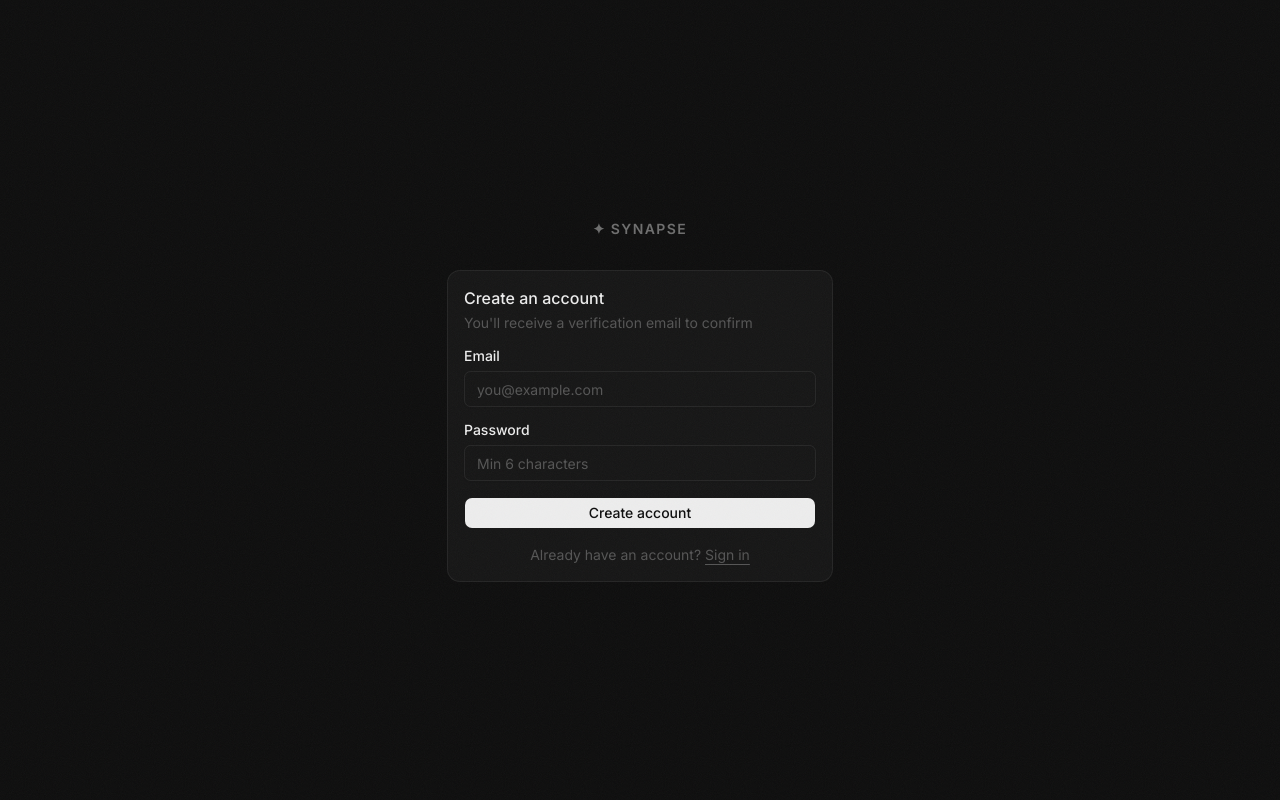
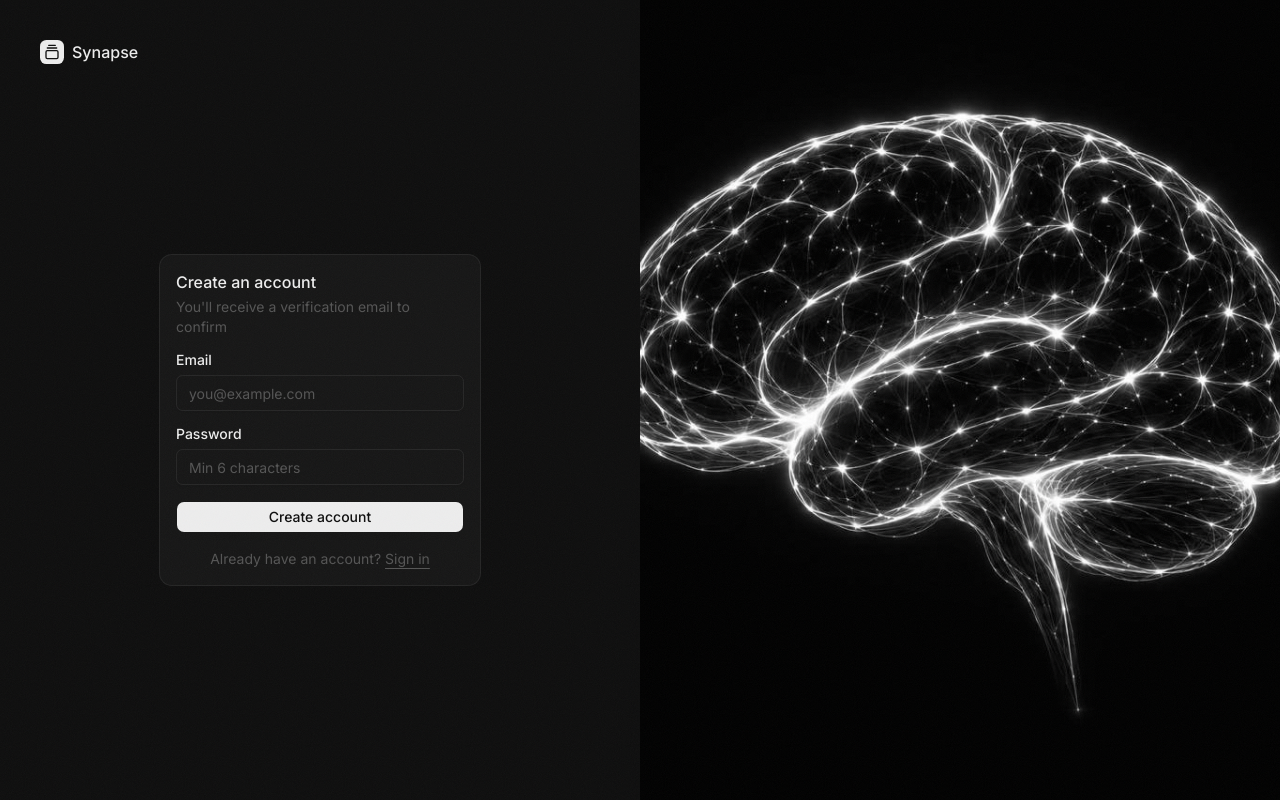
Before and after one commit to manavm12/synapse-frontend, a Next.js app: page /auth/signup in a window 1280 px wide. Built offline with nearby package versions, Linux system fonts and the light colour scheme.

Commit message:
feat: shadcn layout for login/signup pages
- login: centered single-column with Synapse logo above card
- signup: two-column split — form left, brain-bg.jpg right (dark grayscale)

```diff
--- a/src/app/auth/login/page.tsx
+++ b/src/app/auth/login/page.tsx
@@ -1,16 +1,17 @@
+import { GalleryVerticalEnd } from "lucide-react";
+import { LoginForm } from "@/components/login-form";
 import Link from "next/link";
-import { LoginForm } from "@/components/login-form";
 
 export default function LoginPage() {
   return (
-    <div className="flex min-h-screen flex-col items-center justify-center bg-[#0e0e0e] px-4">
-      <Link
-        href="/"
-        className="mb-8 text-sm font-semibold tracking-widest uppercase text-white/40 hover:text-white/70 transition-colors"
-      >
-        ✦ Synapse
-      </Link>
-      <div className="w-full max-w-sm">
+    <div className="flex min-h-svh flex-col items-center justify-center gap-6 bg-muted p-6 md:p-10">
+      <div className="flex w-full max-w-sm flex-col gap-6">
+        <Link href="/" className="flex items-center gap-2 self-center font-medium">
+          <div className="flex size-6 items-center justify-center rounded-md bg-primary text-primary-foreground">
+            <GalleryVerticalEnd className="size-4" />
+          </div>
+          Synapse
+        </Link>
         <LoginForm />
       </div>
     </div>
--- a/src/app/auth/signup/page.tsx
+++ b/src/app/auth/signup/page.tsx
@@ -1,17 +1,31 @@
+import { GalleryVerticalEnd } from "lucide-react";
+import { SignupForm } from "@/components/signup-form";
 import Link from "next/link";
-import { SignupForm } from "@/components/signup-form";
 
 export default function SignupPage() {
   return (
-    <div className="flex min-h-screen flex-col items-center justify-center bg-[#0e0e0e] px-4">
-      <Link
-        href="/"
-        className="mb-8 text-sm font-semibold tracking-widest uppercase text-white/40 hover:text-white/70 transition-colors"
-      >
-        ✦ Synapse
-      </Link>
-      <div className="w-full max-w-sm">
-        <SignupForm />
+    <div className="grid min-h-svh lg:grid-cols-2">
+      <div className="flex flex-col gap-4 p-6 md:p-10">
+        <div className="flex justify-center gap-2 md:justify-start">
+          <Link href="/" className="flex items-center gap-2 font-medium">
+            <div className="flex size-6 items-center justify-center rounded-md bg-primary text-primary-foreground">
+              <GalleryVerticalEnd className="size-4" />
+            </div>
+            Synapse
+          </Link>
+        </div>
+        <div className="flex flex-1 items-center justify-center">
+          <div className="w-full max-w-xs">
+            <SignupForm />
+          </div>
+        </div>
+      </div>
+      <div className="relative hidden bg-muted lg:block">
+        <img
+          src="/brain-bg.jpg"
+          alt="Synapse"
+          className="absolute inset-0 h-full w-full object-cover dark:brightness-[0.2] dark:grayscale"
+        />
       </div>
     </div>
   );
```
